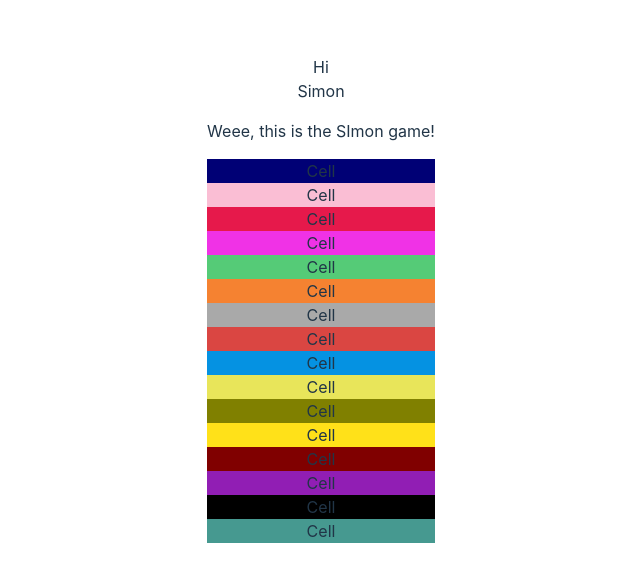
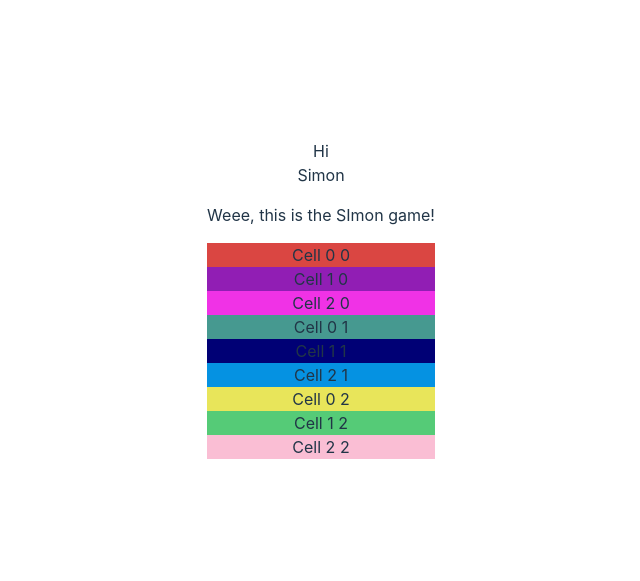
Before and after one commit to Peleton-011/graintertainment, a React (Vite) app: page / in a window 1280 px wide. Shown: the part 101-682 px from the top of the page, without its empty margins (319-959 px from the left). Built offline with nearby package versions, Linux system fonts and the light colour scheme.

Commit message:
Add cell coordinates

```diff
--- a/src/components/simon/Board.jsx
+++ b/src/components/simon/Board.jsx
@@ -12,7 +12,15 @@ const Board = ({ size }) => {
 	const colors = [
 		["#55CB77", "#DA4642", "#E8E55A", "#0592E2"],
 		["#911eb4", "#f032e6", "#469990", "#fabed4", "#000075"],
-        ["#ffe119", "#a9a9a9", "#000000", "#f58231", "#808000", "#e6194B", "#800000"]
+		[
+			"#ffe119",
+			"#a9a9a9",
+			"#000000",
+			"#f58231",
+			"#808000",
+			"#e6194B",
+			"#800000",
+		],
 	];
 
 	const shuffled = shuffle(getColorsBySize(size, colors));
@@ -21,7 +29,12 @@ const Board = ({ size }) => {
 		<section>
 			{shuffled.map((color, index) => {
 				return (
-					<Cell key={index} color={color} />
+					<Cell
+						key={index}
+						color={color}
+						col={index % size}
+						row={Math.floor(index / size)}
+					/>
 				);
 			})}
 		</section>
--- a/src/components/simon/Cell.jsx
+++ b/src/components/simon/Cell.jsx
@@ -1,7 +1,7 @@
 import React from "react";
 
-const Cell = ({ color }) => {
-	return <div style={{ backgroundColor: color }}>Cell</div>;
+const Cell = ({ color, col, row }) => {
+	return <div style={{ backgroundColor: color }}>Cell {col} {row} </div>;
 };
 
 export default Cell;
--- a/src/games/Simon.jsx
+++ b/src/games/Simon.jsx
@@ -7,7 +7,7 @@ const Simon = () => {
 		<>
 			<div>Simon</div>
 			<p>Weee, this is the SImon game!</p>
-            <Board size={4}/>
+            <Board size={3}/>
 		</>
 	);
 };
```
